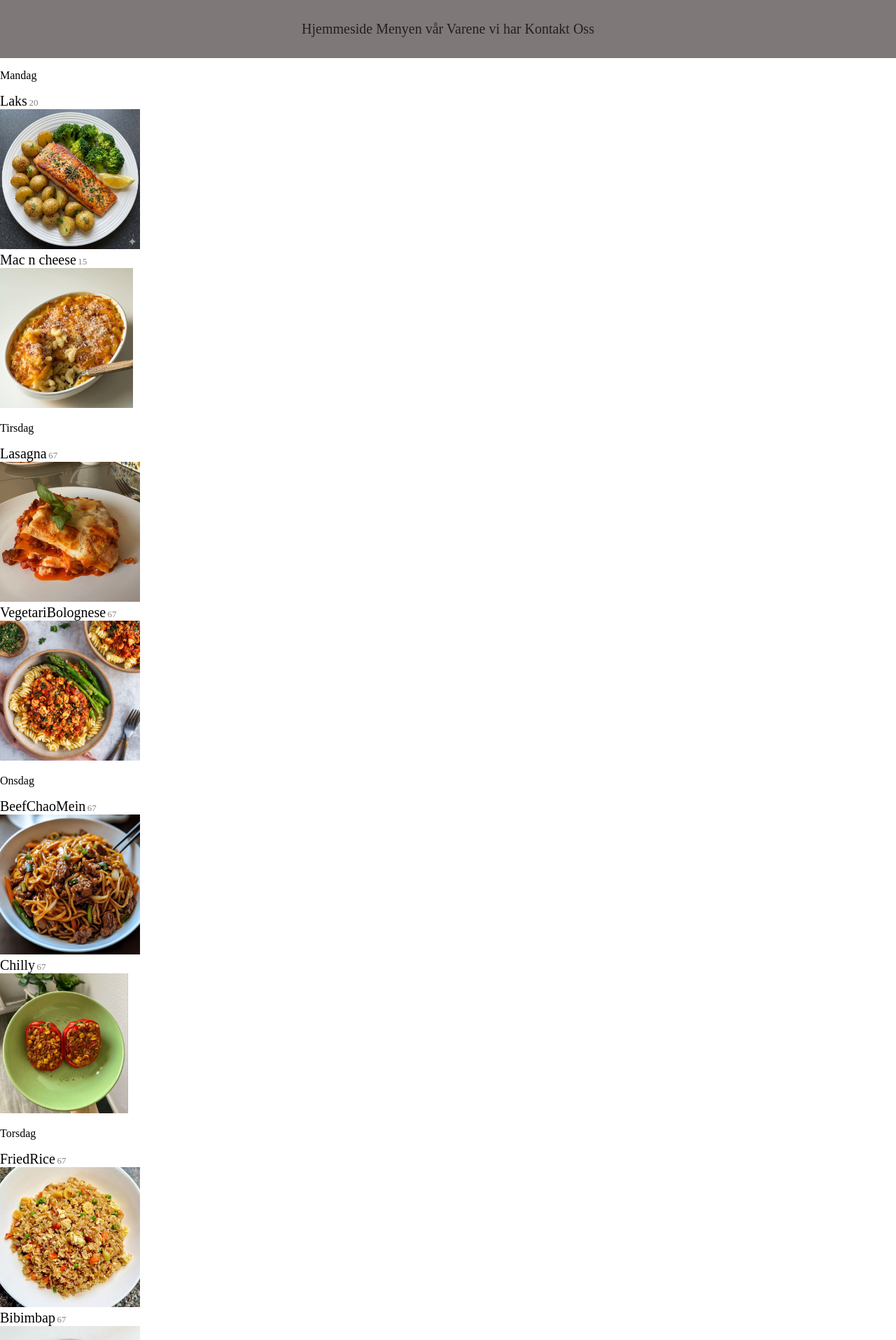
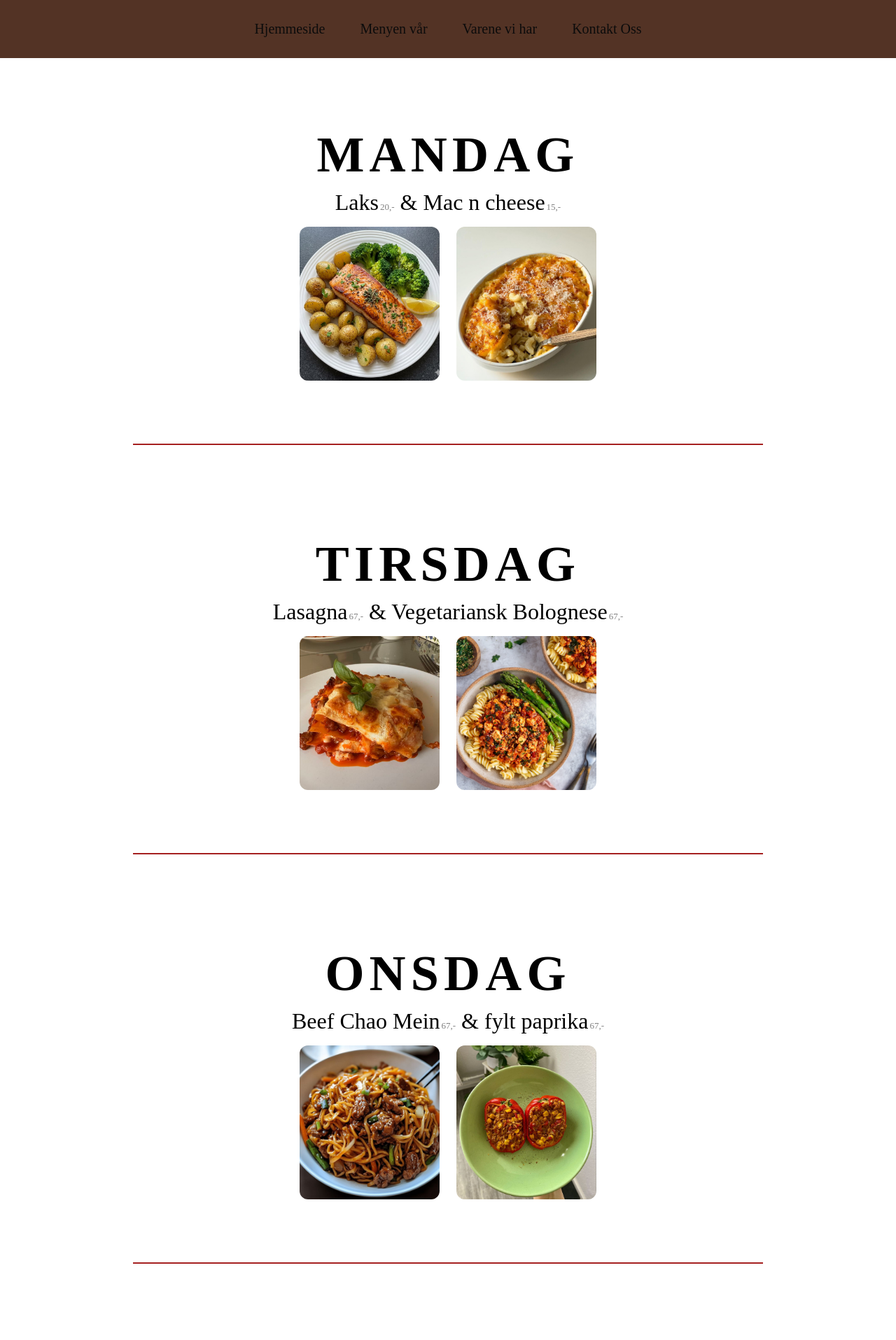
Before and after one commit to SillyKyubi/Skolekantine, a Flask app: page /meny in a window 1280 px wide. Shown: the top 1915 px of the page at 70% size. Run offline with Flask 3, Linux system fonts and the light colour scheme; some web fonts are replaced.

Commit message:
oppdatert meny og vare css som nå viser bedre navn, pris og en bedre ui. Forbedret headeren sånn at den er finn, og startet på kontakt.html.

```diff
--- a/data.py
+++ b/data.py
@@ -35,18 +35,18 @@ MENY = {
     ],
     "Tirsdag": [
         {"navn": "Lasagna", "pris": 67, "image": "Lasagna.jpg"},
-        {"navn": "VegetariBolognese", "pris": 67, "image": "Veggybolly.jpg"},
+        {"navn": "Vegetariansk Bolognese", "pris": 67, "image": "Veggybolly.jpg"},
     ],
     "Onsdag": [
-        {"navn": "BeefChaoMein", "pris": 67, "image": "Beefchao.jpg"},
-        {"navn": "Chilly", "pris": 67, "image": "Chilly.jpg"},
+        {"navn": "Beef Chao Mein", "pris": 67, "image": "Beefchao.jpg"},
+        {"navn": "fylt paprika", "pris": 67, "image": "Chilly.jpg"},
     ],
     "Torsdag": [
-        {"navn": "FriedRice", "pris": 67, "image": "Friedrice.jpg"},
+        {"navn": "Fried rice", "pris": 67, "image": "Friedrice.jpg"},
         {"navn": "Bibimbap", "pris": 67, "image": "Bibimbap.jpg"},
     ],
     "Fredag": [
-        {"navn": "LoadedFries", "pris": 67, "image": "LoadedFry.jpg"},
-        {"navn": "VeggyBurger", "pris": 67, "image": "Veggyburger.jpg"},
+        {"navn": "Loaded Fries", "pris": 67, "image": "LoadedFry.jpg"},
+        {"navn": "Vegetariansk burger", "pris": 67, "image": "Veggyburger.jpg"},
     ],
 }
--- a/static/style.css
+++ b/static/style.css
@@ -33,27 +33,31 @@ text {
 }
 /*     Header & Footer    */
 
-.topheader {
+.topheader nav {
   position: sticky;
   display: flex;
   top: 0;
 
   z-index: 1;
-  background-color: rgba(32, 22, 22, 0.578);
+  background-color: rgba(64, 28, 13, 0.899);
+
   justify-content: center;
+  align-items: center;
+  gap: 50px;
 
   padding: 30px;
   font-size: 20px;
-  align-items: center;
-
 }
 
 
+.navtext {
+  margin: 0;
+}
 
 .Footer {
-  position: sticky;
-  display: flex;
-  background-color: rgba(32, 22, 22, 0.578);
+
+  margin-top: auto;
+  background-color: rgba(64, 28, 13, 0.899);
   padding: 3px;
   flex-direction: row;
 
@@ -67,7 +71,7 @@ text {
 /*   Links  / texts  */
 
 a {
-  color: rgb(35, 32, 32);
+  color: rgb(12, 12, 12);
   text-decoration: dotted;
 }
 
@@ -98,11 +102,6 @@ span {
 
 /*    Items    */
 
-.item {
-  display: flex;
-  gap: 0.5px;
-  align-items: baseline;
-}
 
 .item-pris {
   font-size: 1rem;
@@ -127,7 +126,7 @@ span {
   inset: -20px;
 }
 
-/*     ITEMS & ITEM images   */
+/*     ITEMS & VARER   */
 
 .item-image {
     max-width: 200px;
@@ -139,18 +138,127 @@ span {
   grid-template-columns: 1fr 1fr;
 }
 
-.item-navn {
+.item-navn, .vare-navn {
   font-size: 20px;
 }
 
-.item-pris {
+
+.item-pris, .vare-pris {
   font-size: 13px;
   padding-top: 6px;
   padding-left: 2px;
   color: gray;
 }
 
+/*     ---------- MENY PAGE ----------    */
+
+.meny {
+    max-width: 900px;
+    margin: 0 auto;
+    padding: 2rem;
+
+}
+
+.dag {
+    margin-bottom: 4rem;
+    border-bottom: 2px solid #a52020;
+    padding-bottom: 90px;
+}
+
+.dag h1 {
+    margin: 0;
+    text-align: center;
+    font-size: 4.5rem;
+    letter-spacing: 0.1em;
+    text-transform: uppercase;
+}
+
+.dag h2 {
+    margin: 0.5rem 0 1rem;
+    text-align: center;
+    font-size: 2rem;
+    font-weight: normal;
+}
+
+.boxes {
+
+    display: flex;
+    gap: 1.5rem;
+    align-items: stretch;
+    justify-content: center;
+}
+
+.box {
+    border: 4px solid #000;
+    border-radius: 12px;
+    padding: 1rem;
+    min-height: 200px;
+}
+
+.box.mat1 { flex: 1.2; }
+.box.mat2 { flex: 1; }
+
+.item-image {
+    display: block;
+    width: 100%;
+    height: 220px;
+    object-fit: cover;
+    border-radius: 8px;
+}
+
+.item {
+    display: flex;
+    justify-content: space-between;
+    margin-top: 0.75rem;
+    font-size: 1.25rem;
+}
+
+@media (max-width: 600px) {
+    .boxes { flex-direction: column; }
+    .dag h1 { font-size: 3rem; }
+}
+
+
+
 /*     Header & Footer    */
 /*     Header & Footer    */
 /*     Header & Footer    */
-/*     Header & Footer    */
+
+
+/*    ----------   VARER MENY   ---------- */
+.kategori {
+    margin: 2.5rem 0 1rem;
+    font-size: 2rem;
+    border-bottom: 2px solid #7f7272;
+    padding-bottom: 0.3rem;
+    padding-left: 10px;
+}
+
+/* The items under the heading */
+.vare-box {
+    display: flex;
+    flex-wrap: wrap;
+    gap: 1.5rem;
+    padding-left: 10px;
+}
+
+/* One item */
+.varer {
+    width: 220px;
+
+}
+
+.vare-info {
+    display: flex;
+
+    align-items: baseline;
+    margin-bottom: 0.4rem;
+}
+
+
+.item-image {
+    width: 100%;
+    aspect-ratio: 1 / 1;
+    object-fit: cover;
+    border-radius: 12px;
+}
--- a/templates/base.html
+++ b/templates/base.html
@@ -12,7 +12,9 @@
 </head>
 
 <body class="{% block bodyclass %}{% endblock %}">
+
 <header class="topheader">
+
 
     <nav class="Navbar">
         <a href="/">Hjemmeside</a>
--- a/templates/meny.html
+++ b/templates/meny.html
@@ -3,23 +3,27 @@
 
 {% block content %}
 
-<div>
-    {% for mat in meny %}
-        <p>{{mat}}</p>
+<div class="meny">
+    {% for dag, retter in meny.items() %}
+    <section class="dag">
+        <h1>{{ dag }}</h1>
+        <h2>
+            {% for mat in retter %}{{ mat.navn }}<span class="item-pris">{{ mat.pris }},-</span>{% if not loop.last %} &amp; {% endif %}{% endfor %}
+        </h2>
 
-        {% for mat in meny[mat] %}
-         <div class="item">
-            <span class="item-navn"> {{ mat.navn }} </span>
-            <span class="item-pris"> {{ mat.pris }} </span>
+        <div class="boxes">
+            {% for mat in retter %}
+            <img class="item-image {{ 'mat1' if loop.first else 'mat2' }}"
+                 src="{{ url_for('static', filename='img/' + mat.image) }}"
+                 alt="Du mangler {{ mat.navn }} pls fiks NÅÅÅ ELLER SÅ BLIR DET DENG"
+                 title="{{ mat.navn }} - {{ mat.pris }},-">
+            {% endfor %}
         </div>
-        <img class= "item-image" src=" {{ url_for('static', filename='img/' + mat.image) }}" alt=" Du mangler {{ mat.navn }} pls fiks NÅÅÅ ELLER SÅ BLIR DET DENG">
-        {%endfor%}
-
+    </section>
     {% endfor %}
 </div>
 
 {% endblock %}
-
 
 <!--
 Vis ukens meny (mandag–fredag)
```
Also changed, not shown: templates/kontakt.html (+7 -2 lines), templates/varer.html (+19 -23 lines), 1 other file.
